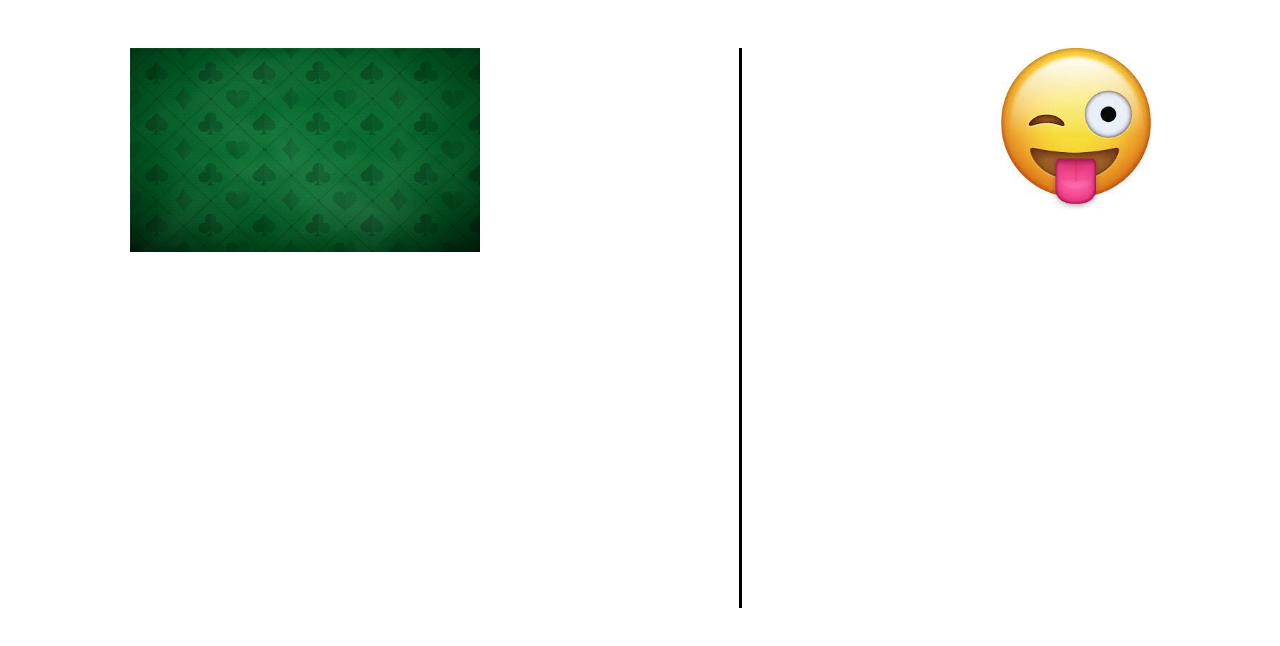
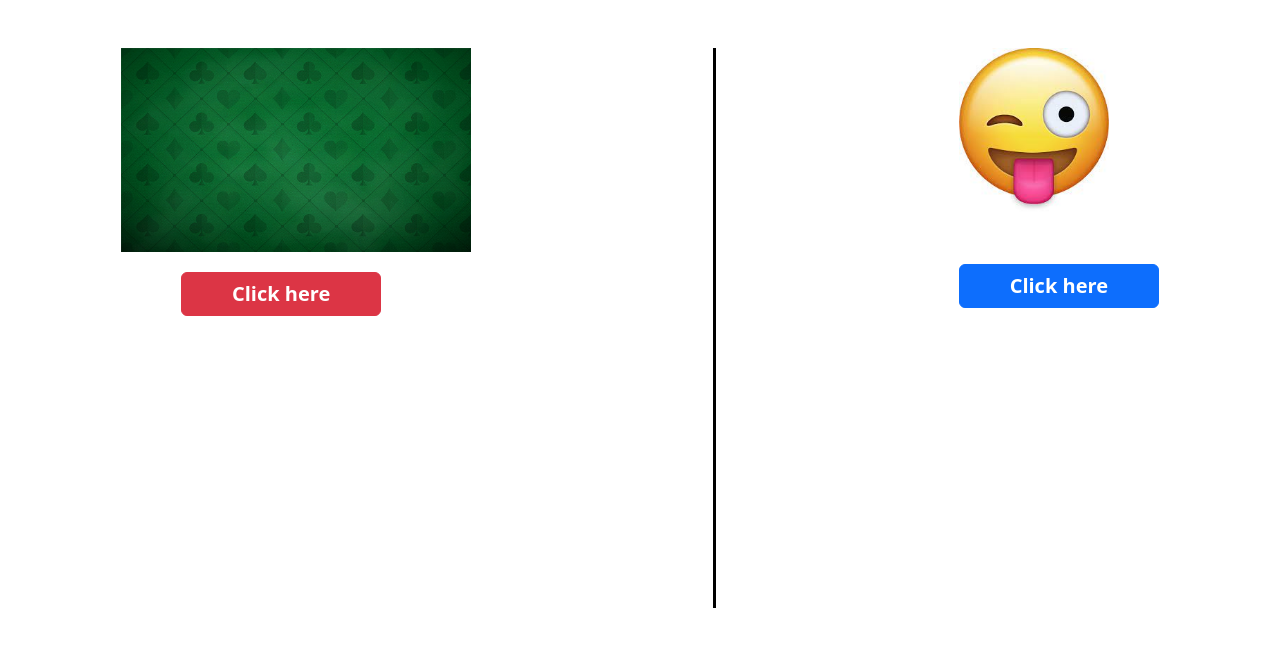
Before and after one commit to hasan-a-a/black_jack, a plain HTML site: page page.html in a window 1280 px wide. Drawn offline with Linux system fonts and the light colour scheme.

Commit message:
add new btn

```diff
--- a/assets/style/style.css
+++ b/assets/style/style.css
@@ -58,3 +58,10 @@ form{
 .emoji img{
     width: 150px;
 }
+#emojiEl {
+    margin-top: 50px;
+}
+#blackjackEL {
+    margin-top: 20px;
+    margin-left: 60px;
+}
--- a/page.html
+++ b/page.html
@@ -11,6 +11,8 @@
     <div class="page mt-5">
         <div class="Blackjack">
             <img src="assets/pic/bg.jpg" alt="">
+            <br>
+            <button class="btn btn-danger" id="blackjackEL">Click here</button>
 
         </div>
 
@@ -19,6 +21,8 @@
         </div>
         <div class="emoji">
             <img src="assets/pic/images.jpg" alt="">
+            <br>
+            <button class="btn btn-primary " id="emojiEl">Click here</button>
         </div>
     </div>
 
```
